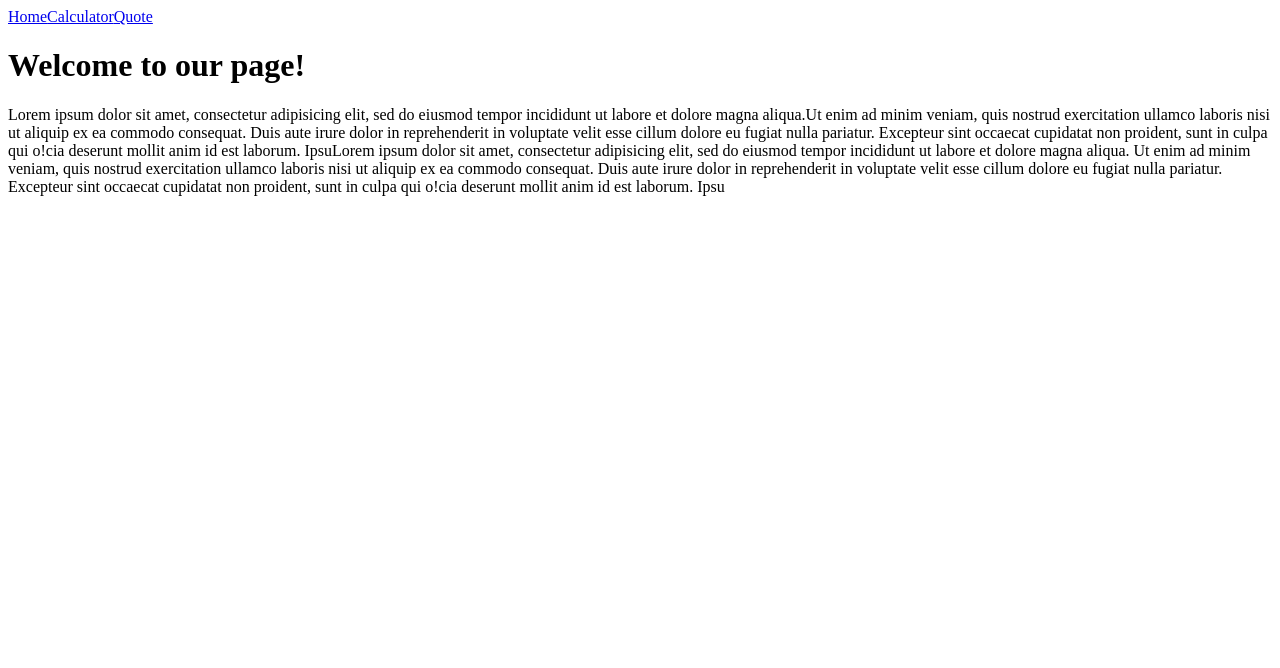
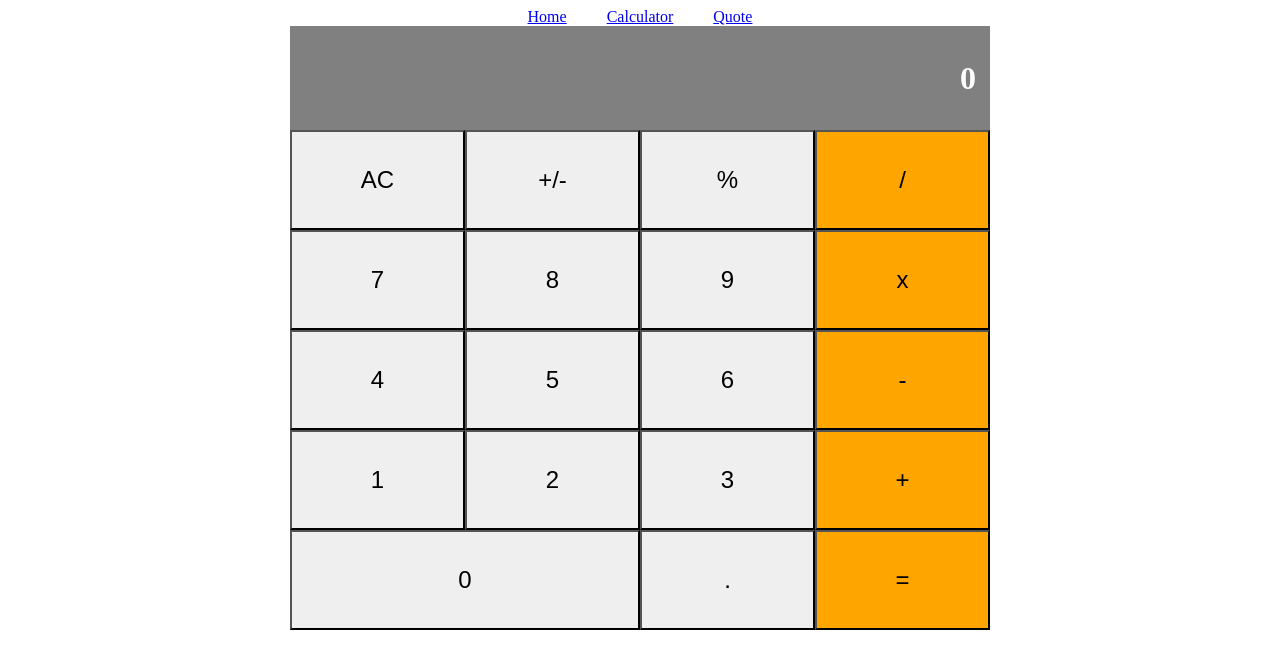
Before and after one commit to misterpaul4/react-calculator, a React (Create React App) app: page / in a window 1280 px wide. Shown: the top 668 px of the page. Built offline with nearby package versions, Linux system fonts and the light colour scheme.

Commit message:
Fix quote link

```diff
--- a/src/component/Navbar.js
+++ b/src/component/Navbar.js
@@ -3,9 +3,9 @@ import { Link } from 'react-router-dom';
 
 const Navbar = () => (
   <header>
-    <Link to="/">Home</Link>
-    <Link to="/calculator">Calculator</Link>
-    <Link to="/qoute">Quote</Link>
+    <Link to="/homepage">Home</Link>
+    <Link to="/">Calculator</Link>
+    <Link to="/quote">Quote</Link>
   </header>
 );
 
--- a/src/component/Routes.js
+++ b/src/component/Routes.js
@@ -10,8 +10,8 @@ const Routes = () => (
     <Nav />
     <Switch>
       <Route exact path="/quote" component={Quote} />
-      <Route exact path="/calculator" component={App} />
-      <Route exact path="/" component={Homepage} />
+      <Route exact path="/" component={App} />
+      <Route exact path="/homepage" component={Homepage} />
     </Switch>
   </BrowserRouter>
 );
--- a/src/style/index.css
+++ b/src/style/index.css
@@ -1,6 +1,14 @@
 .calculator {
   max-width: 700px;
   margin: 0 auto;
+}
+
+header {
+  text-align: center;
+}
+
+header a {
+  margin: 20px;
 }
 
 .disp-container {
```
Also changed, not shown: 1 other file (tests, documents, lock files or other folders).
